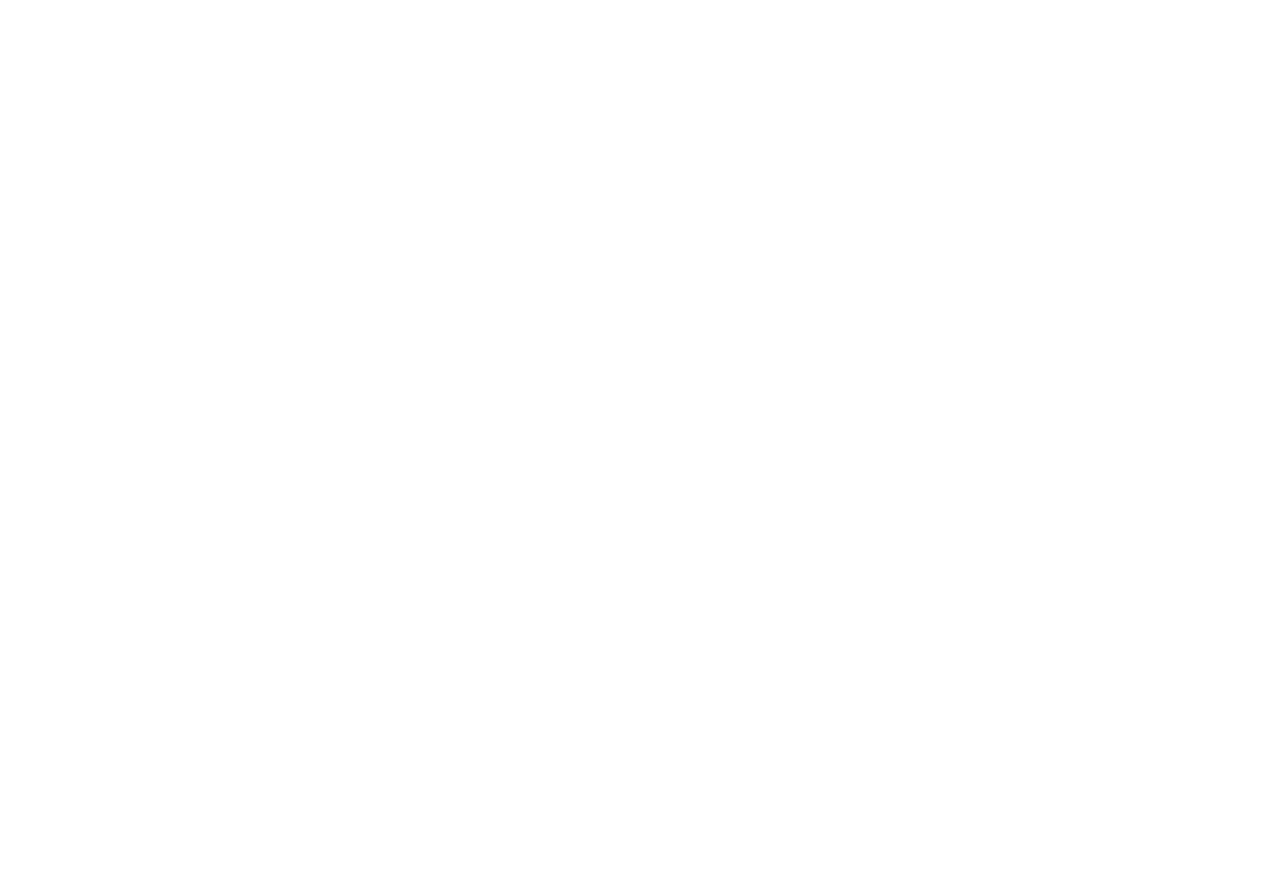
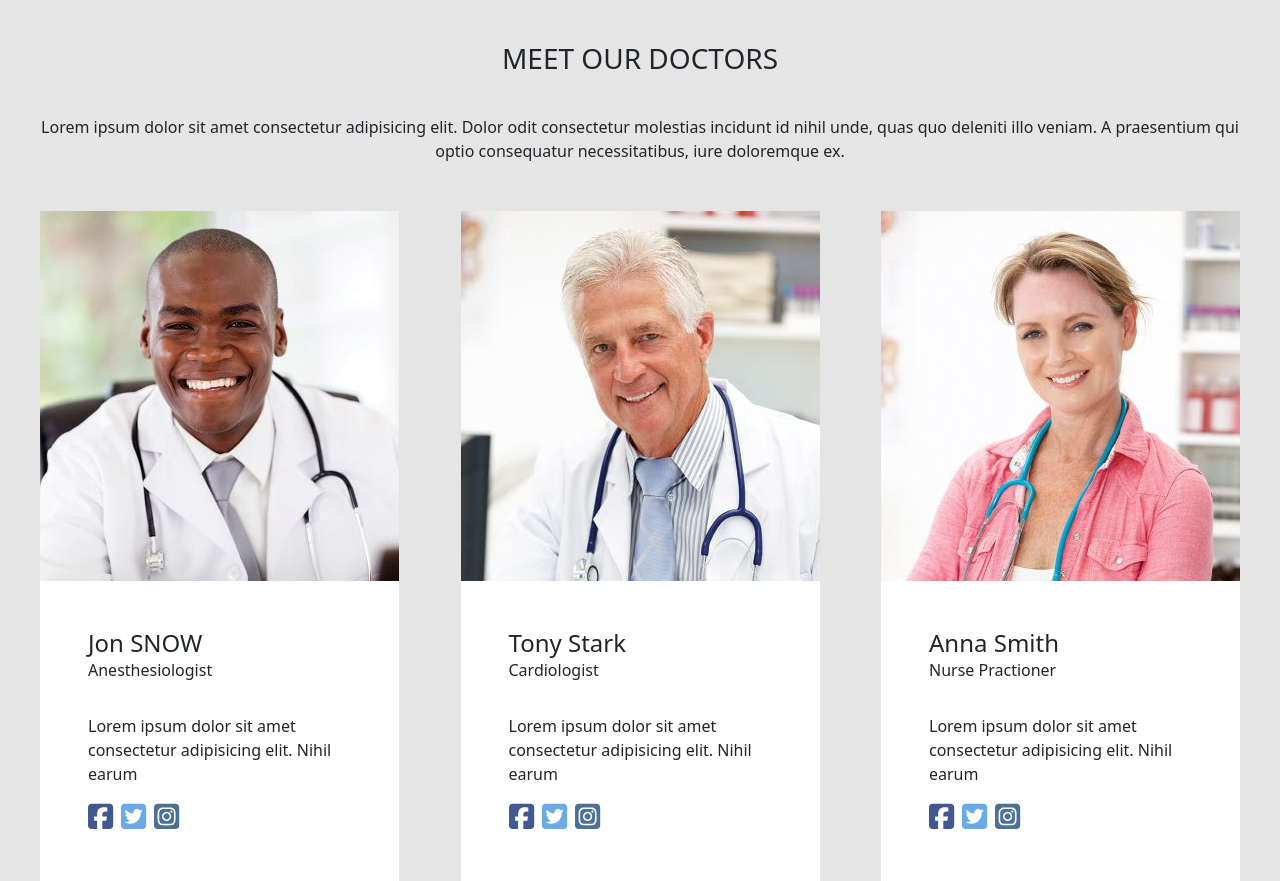
Before and after one commit to Pierluca-Strianese/proj-html-vuejs, a Vue app: page / in a window 1280 px wide. Shown: the part 1504-2385 px from the top of the page. Before the commit the page ends 1418 px from the top, so only its background shows below. Built offline with nearby package versions, Linux system fonts and the light colour scheme.

Commit message:
add section Doctor & CardsDoctors

```diff
--- a/package.json
+++ b/package.json
@@ -9,6 +9,11 @@
     "preview": "vite preview"
   },
   "dependencies": {
+    "@fortawesome/fontawesome-svg-core": "^6.4.0",
+    "@fortawesome/free-brands-svg-icons": "^6.4.0",
+    "@fortawesome/free-regular-svg-icons": "^6.4.0",
+    "@fortawesome/free-solid-svg-icons": "^6.4.0",
+    "@fortawesome/vue-fontawesome": "^3.0.3",
     "bootstrap": "^5.3.0-alpha3",
     "vue": "^3.2.47"
   },
--- /dev/null
+++ b/src/components/AppCardDoctor.vue
@@ -0,0 +1,70 @@
+<script>
+import { store } from '../store';
+
+export default {
+    data() {
+        return {
+            store,
+        }
+    },
+
+}
+</script>
+
+<template>
+    <div class="container_cards pt-5">
+        <div class="card_doctor" v-for="(Doctor, i) in store.doctor" :key="i">
+            <img :src="Doctor.img" alt="">
+            <div class="description p-5">
+                <h4> {{ Doctor.name }} </h4>
+                <span class="specialization">{{ Doctor.specialization }}</span>
+                <p>{{ Doctor.description }}</p>
+                <font-awesome-icon icon="fa-brands fa-square-facebook" class="icon facebook" />
+                <font-awesome-icon icon="fa-brands fa-square-twitter" class="icon twitter" />
+                <font-awesome-icon icon="fa-brands fa-square-instagram" class="icon instagram" />
+            </div>
+        </div>
+    </div>
+</template>
+
+<style lang="scss" scoped>
+@use "../style/general.scss" as *;
+
+.container_cards {
+    display: flex;
+    justify-content: space-between;
+
+    .card_doctor {
+        width: 359px;
+        background-color: white;
+        text-align: left;
+
+        .description {
+            h4 {
+                margin: 0;
+            }
+
+            p {
+                padding-top: 2rem;
+            }
+
+            .icon {
+                font-size: 1.8rem;
+                padding-right: .5rem;
+            }
+
+            .facebook {
+                color: $color_facebook;
+            }
+
+            .twitter {
+                color: $color_twitter;
+            }
+
+            .instagram {
+                color: $color_instagram;
+            }
+        }
+    }
+}
+</style>
--- a/src/components/AppCardsDoctors.vue
+++ /dev/null
@@ -1,19 +0,0 @@
-<script>
-export default {
-
-}
-</script>
-
-<template>
-    <div class="container_doctor">
-        <img src="../assets/images/icon-5.png" alt="">
-    </div>
-</template>
-
-<style lang="scss">
-@use "../style/general.scss" as *;
-
-.container_doctor {
-    background-color: $background_color2;
-}
-</style>
--- /dev/null
+++ b/src/components/AppDoctors.vue
@@ -0,0 +1,49 @@
+<script>
+import AppCardDoctor from './AppCardDoctor.vue';
+
+export default {
+    components: { AppCardDoctor }
+};
+
+</script>
+
+<template>
+    <div class="container_doctor">
+        <div>
+            <img src="../assets/images/icon-5.png" alt="">
+            <h3> MEET OUR DOCTORS </h3>
+            <span>
+                Lorem ipsum dolor sit amet consectetur adipisicing elit. Dolor odit consectetur molestias incidunt id nihil
+                unde, quas quo deleniti illo veniam. A praesentium qui optio consequatur necessitatibus, iure doloremque ex.
+            </span>
+
+            <AppCardDoctor />
+        </div>
+    </div>
+</template>
+
+<style lang="scss" scoped>
+@use "../style/general.scss" as *;
+
+.container_doctor {
+    background-color: $background_color2;
+
+    div {
+        width: 1200px;
+        margin-inline: auto;
+        text-align: center;
+
+        img {
+            padding-top: 6rem;
+        }
+
+        h3 {
+            padding: 2rem 0;
+        }
+
+        span {
+            width: 600px;
+        }
+    }
+}
+</style>
--- a/src/components/AppMain.vue
+++ b/src/components/AppMain.vue
@@ -1,16 +1,16 @@
 <script>
-import AppCardsDoctors from './AppCardsDoctors.vue';
+import AppDoctors from './AppDoctors.vue';
 import AppFeatures from './AppFeatures.vue'
 
 export default {
-    components: { AppFeatures, AppCardsDoctors }
+    components: { AppFeatures, AppDoctors }
 };
 
 </script>
 
 <template>
     <AppFeatures />
-    <AppCardsDoctors />
+    <AppDoctors />
 </template>
 
 <style lang="scss" scoped></style>
--- a/src/main.js
+++ b/src/main.js
@@ -1,4 +1,22 @@
+/* Set up using Vue 3 */
 import { createApp } from 'vue'
 import App from './App.vue'
 
-createApp(App).mount('#app')
+/* import the fontawesome core */
+import { library } from '@fortawesome/fontawesome-svg-core'
+
+/* import font awesome icon component */
+import { FontAwesomeIcon } from '@fortawesome/vue-fontawesome'
+
+/* import specific icons */
+import { faSquareFacebook } from '@fortawesome/free-brands-svg-icons'
+import { faSquareTwitter } from '@fortawesome/free-brands-svg-icons'
+import { faSquareInstagram } from '@fortawesome/free-brands-svg-icons'
+
+/* add icons to the library */
+library.add(faSquareFacebook, faSquareTwitter, faSquareInstagram)
+
+
+createApp(App)
+    .component('font-awesome-icon', FontAwesomeIcon)
+    .mount('#app')
--- a/src/store.js
+++ b/src/store.js
@@ -45,6 +45,27 @@
             description: 'Sed ut perspiciatis unde omnis iste natus error sit voluptam accusantim',
             img: 'src/assets/images/icon-4.png',
         },
+    ],
+
+    doctor: [
+        {
+            name: 'Jon SNOW',
+            specialization: 'Anesthesiologist',
+            description: 'Lorem ipsum dolor sit amet consectetur adipisicing elit. Nihil earum',
+            img: 'src/assets/images/doctor-1.jpg',
+        },
+        {
+            name: 'Tony Stark',
+            specialization: 'Cardiologist',
+            description: 'Lorem ipsum dolor sit amet consectetur adipisicing elit. Nihil earum',
+            img: 'src/assets/images/doctor-2.jpg',
+        },
+        {
+            name: 'Anna Smith',
+            specialization: 'Nurse Practioner',
+            description: 'Lorem ipsum dolor sit amet consectetur adipisicing elit. Nihil earum',
+            img: 'src/assets/images/doctor-3.jpg',
+        },
     ]
 });
 
--- a/src/style/general.scss
+++ b/src/style/general.scss
@@ -2,6 +2,10 @@
 $white-text: #FFFFFF;
 $primary-text: #91959B;
 $background_color2: #E5E5E5;
+$color_facebook: #425893;
+$color_twitter: #6BAAE8;
+$color_instagram: #4B7197;
+
 
 .btn_primary {
     width: fit-content;
```
Also changed, not shown: 1 other file (tests, documents, lock files or other folders).
